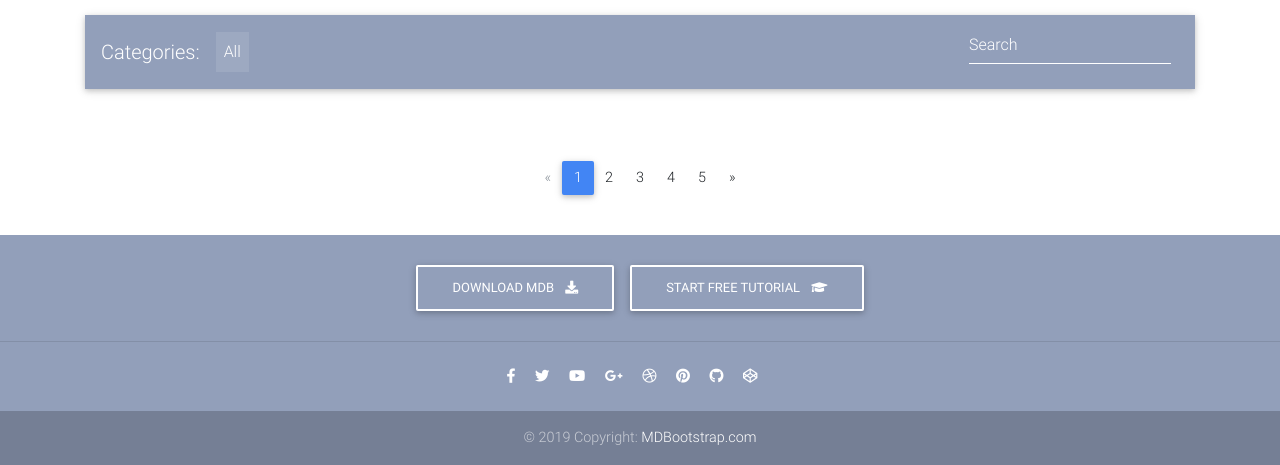
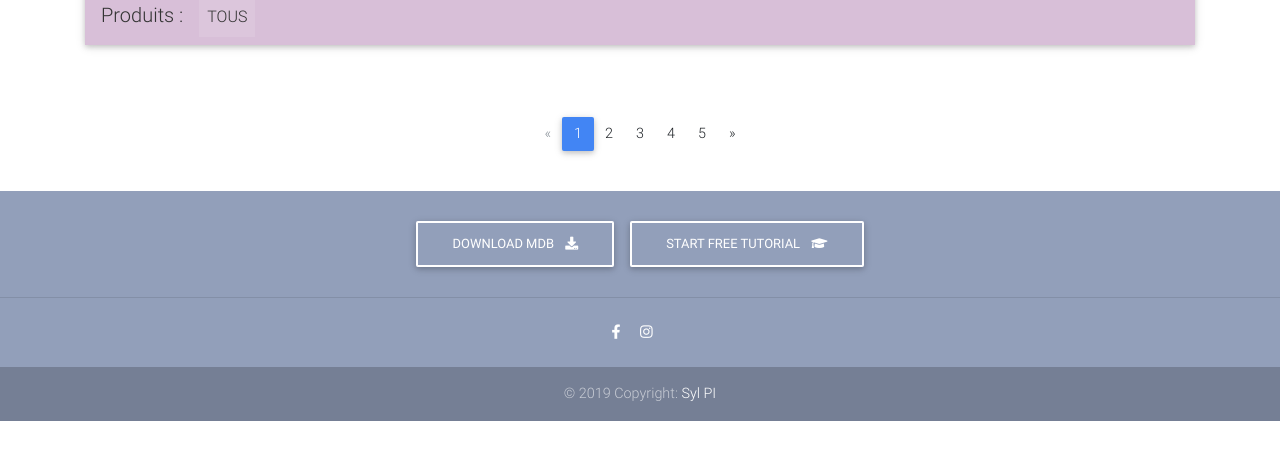
Before and after one commit to sylpi10/myShop, a Django app: template shop/templates/shop/product/list.html in a window 1280 px wide. Shown: the part 505-970 px from the top of the page. After the commit the page ends 926 px from the top, so only its background shows below. Run offline with Django 3.2, Linux system fonts and the light colour scheme; the template is opened without the code that fills it, so the values that code supplies are empty; some libraries are stand-ins or nearby versions.

Commit message:
start styling

```diff
--- a/shop/admin.py
+++ b/shop/admin.py
@@ -1,5 +1,7 @@
 from django.contrib import admin
 from .models import Category, Product
+
+admin.site.site_header = 'Momo admin space'
 
 
 @admin.register(Category)
--- a/shop/static/css/base.css
+++ b/shop/static/css/base.css
@@ -1,3 +1,11 @@
+body{
+
+}
+h1{
+color: #D8BFD8;
+}
+.carousel-item{
+}
 .order-info{
     background-color: #eee;
     margin-top:120px;
@@ -8,5 +16,26 @@
     justify-content: center;
     background-color: #eee;
     padding:40px;
+}
+
+main{
+    margin-top: -15px;
+    padding-top: 15px;
+}
+.products-list-wrapper{
+    background-color: #D8BFD8;
+    color: #333;
+    padding-top: 10px;
+}
+.products-list-wrapper>span{
+    color: #333 !important;
 
 }
+.products-list>ul>li>a{
+    text-transform: uppercase;
+    color: #333 !important;
+    margin-top:4px;
+}
+.products-list>ul>li>a:hover{
+    background-color: #D8BFE5;
+}
--- a/shop/static/css/style.css
+++ b/shop/static/css/style.css
@@ -21,7 +21,3 @@ body,
 /* Footer color for sake of consistency with Navbar */
 .page-footer {
   background-color: #929FBA; }
-
-table{
-    background-color: red !important;
-}
--- a/shop/templates/shop/base.html
+++ b/shop/templates/shop/base.html
@@ -16,35 +16,36 @@
   <link href="{% static 'css/mdb.min.css' %}" rel="stylesheet">
   <!-- Your custom styles (optional) -->
   <link href="{% static 'css/style.min.css' %}" rel="stylesheet">
-  <style type="text/css">
-    html,
-    body,
-    header,
-    .carousel {
-      height: 60vh;
-    }
+    <link href="{% static 'css/base.css' %}" rel="stylesheet">
+<!--  <style type="text/css">-->
+<!--    html,-->
+<!--    body,-->
+<!--    header,-->
+<!--    .carousel {-->
+<!--      height: 60vh;-->
+<!--    }-->
 
-    @media (max-width: 740px) {
+<!--    @media (max-width: 740px) {-->
 
-      html,
-      body,
-      header,
-      .carousel {
-        height: 100vh;
-      }
-    }
+<!--      html,-->
+<!--      body,-->
+<!--      header,-->
+<!--      .carousel {-->
+<!--        height: 100vh;-->
+<!--      }-->
+<!--    }-->
 
-    @media (min-width: 800px) and (max-width: 850px) {
+<!--    @media (min-width: 800px) and (max-width: 850px) {-->
 
-      html,
-      body,
-      header,
-      .carousel {
-        height: 100vh;
-      }
-    }
+<!--      html,-->
+<!--      body,-->
+<!--      header,-->
+<!--      .carousel {-->
+<!--        height: 100vh;-->
+<!--      }-->
+<!--    }-->
 
-  </style>
+<!--  </style>-->
 </head>
 
 <body>
@@ -54,8 +55,8 @@
     <div class="container">
 
       <!-- Brand -->
-      <a class="navbar-brand waves-effect" href="https://mdbootstrap.com/docs/jquery/" target="_blank">
-        <strong class="blue-text">MDB</strong>
+      <a class="navbar-brand waves-effect" href="#" target="_blank">
+        <img src="../../static/img/logo.jpg" width="60" alt="">
       </a>
 
       <!-- Collapse -->
@@ -70,21 +71,14 @@
         <!-- Left -->
         <ul class="navbar-nav mr-auto">
           <li class="nav-item active">
-            <a class="nav-link waves-effect" href="#">Home
+            <a class="nav-link waves-effect" href="">Home
               <span class="sr-only">(current)</span>
             </a>
           </li>
           <li class="nav-item">
-            <a class="nav-link waves-effect" href="https://mdbootstrap.com/docs/jquery/" target="_blank">About MDB</a>
+            <a class="nav-link waves-effect" href="#" target="_blank">About</a>
           </li>
-          <li class="nav-item">
-            <a class="nav-link waves-effect" href="https://mdbootstrap.com/docs/jquery/getting-started/download/"
-              target="_blank">Free download</a>
-          </li>
-          <li class="nav-item">
-            <a class="nav-link waves-effect" href="https://mdbootstrap.com/education/bootstrap/" target="_blank">Free
-              tutorials</a>
-          </li>
+
         </ul>
 
         <!-- Right -->
@@ -103,21 +97,16 @@
             </a>
           </li>
           <li class="nav-item">
-            <a href="https://www.facebook.com/mdbootstrap" class="nav-link waves-effect" target="_blank">
+            <a href="https://www.facebook.com/latelierchenoa" class="nav-link waves-effect" target="_blank">
               <i class="fab fa-facebook-f"></i>
             </a>
           </li>
           <li class="nav-item">
-            <a href="https://twitter.com/MDBootstrap" class="nav-link waves-effect" target="_blank">
-              <i class="fab fa-twitter"></i>
+            <a href="https://www.instagram.com/latelierchenoa/" class="nav-link waves-effect" target="_blank">
+              <i class="fab fa-instagram"></i>
             </a>
           </li>
-          <li class="nav-item">
-            <a href="https://github.com/mdbootstrap/bootstrap-material-design" class="nav-link border border-light rounded waves-effect"
-              target="_blank">
-              <i class="fab fa-github mr-2"></i>MDB GitHub
-            </a>
-          </li>
+
         </ul>
 
       </div>
@@ -159,36 +148,11 @@
 
     <!-- Social icons -->
     <div class="pb-4">
-      <a href="https://www.facebook.com/mdbootstrap" target="_blank">
+      <a href="https://www.facebook.com/latelierchenoa" target="_blank">
         <i class="fab fa-facebook-f mr-3"></i>
       </a>
-
-      <a href="https://twitter.com/MDBootstrap" target="_blank">
-        <i class="fab fa-twitter mr-3"></i>
-      </a>
-
-      <a href="https://www.youtube.com/watch?v=7MUISDJ5ZZ4" target="_blank">
-        <i class="fab fa-youtube mr-3"></i>
-      </a>
-
-      <a href="https://plus.google.com/u/0/b/107863090883699620484" target="_blank">
-        <i class="fab fa-google-plus-g mr-3"></i>
-      </a>
-
-      <a href="https://dribbble.com/mdbootstrap" target="_blank">
-        <i class="fab fa-dribbble mr-3"></i>
-      </a>
-
-      <a href="https://pinterest.com/mdbootstrap" target="_blank">
-        <i class="fab fa-pinterest mr-3"></i>
-      </a>
-
-      <a href="https://github.com/mdbootstrap/bootstrap-material-design" target="_blank">
-        <i class="fab fa-github mr-3"></i>
-      </a>
-
-      <a href="http://codepen.io/mdbootstrap/" target="_blank">
-        <i class="fab fa-codepen mr-3"></i>
+            <a href="https://www.instagram.com/latelierchenoa/" target="_blank">
+        <i class="fab fa-instagram mr-3"></i>
       </a>
     </div>
     <!-- Social icons -->
@@ -196,7 +160,7 @@
     <!--Copyright-->
     <div class="footer-copyright py-3">
       © 2019 Copyright:
-      <a href="https://mdbootstrap.com/education/bootstrap/" target="_blank"> MDBootstrap.com </a>
+      <a href="#" target="_blank"> Syl PI </a>
     </div>
     <!--/.Copyright-->
 
--- a/shop/templates/shop/product/list.html
+++ b/shop/templates/shop/product/list.html
@@ -3,9 +3,9 @@
 {% load static %}
 
 {% block content %}
+<link href="{% static 'css/base.css' %}" rel="stylesheet">
 
-
-<div id="carousel-example-1z" class="carousel slide carousel-fade pt-4" data-ride="carousel"
+<div id="carousel-example-1z" class="carousel slide carousel-fade mt-5" data-ride="carousel"
      xmlns:shop="http://www.w3.org/1999/xhtml">
 
     <!--Indicators-->
@@ -21,7 +21,9 @@
 
       <!--First slide-->
       <div class="carousel-item active">
-        <div class="view" style="background-image: url('https://mdbootstrap.com/img/Photos/Horizontal/E-commerce/8-col/img%282%29.jpg'); background-repeat: no-repeat; background-size: cover;">
+        <div class="view" style="background-image: url('../static/img/cover.JPG');
+        background-repeat: no-repeat; background-size: cover;
+        background-position: center;">
 
           <!-- Mask & flexbox options-->
           <div class="mask rgba-black-strong d-flex justify-content-center align-items-center">
@@ -29,23 +31,16 @@
             <!-- Content -->
             <div class="text-center white-text mx-5 wow fadeIn">
               <h1 class="mb-4">
-                <strong>Learn Bootstrap 4 with MDB</strong>
+                <strong>L'ATELIER CHENOA</strong>
               </h1>
 
-              <p>
-                <strong>Best & free guide of responsive web design</strong>
+                <h2>Fabrication artisanale de plein de trucs</h2>
+
+              <p class="mb-4 d-none d-md-block">
+                <strong>Lorem ipsum dolor sit amet, consectetur adipisicing elit. Aperiam consequatur dolorum ex
+                  <br> explicabo incidunt ipsa molestiae quidem similique vero voluptates!</strong>
               </p>
 
-              <p class="mb-4 d-none d-md-block">
-                <strong>The most comprehensive tutorial for the Bootstrap 4. Loved by over 500 000 users. Video and
-                  written versions
-                  available. Create your own, stunning website.</strong>
-              </p>
-
-              <a target="_blank" href="https://mdbootstrap.com/education/bootstrap/" class="btn btn-outline-white btn-lg">Start
-                free tutorial
-                <i class="fas fa-graduation-cap ml-2"></i>
-              </a>
             </div>
             <!-- Content -->
 
@@ -58,7 +53,7 @@
 
       <!--Second slide-->
       <div class="carousel-item">
-        <div class="view" style="background-image: url('https://mdbootstrap.com/img/Photos/Horizontal/E-commerce/8-col/img%283%29.jpg'); background-repeat: no-repeat; background-size: cover;">
+        <div class="view" style="background-image: url('../static/img/cover2.JPG'); background-repeat: no-repeat; background-size: cover;">
 
           <!-- Mask & flexbox options-->
           <div class="mask rgba-black-strong d-flex justify-content-center align-items-center">
@@ -66,23 +61,16 @@
             <!-- Content -->
             <div class="text-center white-text mx-5 wow fadeIn">
               <h1 class="mb-4">
-                <strong>Learn Bootstrap 4 with MDB</strong>
+                <strong>L'ATELIER CHENOA</strong>
               </h1>
 
-              <p>
-                <strong>Best & free guide of responsive web design</strong>
+                <h2>Fabrication artisanale de plein de trucs</h2>
+
+              <p class="mb-4 d-none d-md-block">
+                <strong>Lorem ipsum dolor sit amet, consectetur adipisicing elit. Aperiam consequatur dolorum ex
+                  <br> explicabo incidunt ipsa molestiae quidem similique vero voluptates!</strong>
               </p>
 
-              <p class="mb-4 d-none d-md-block">
-                <strong>The most comprehensive tutorial for the Bootstrap 4. Loved by over 500 000 users. Video and
-                  written versions
-                  available. Create your own, stunning website.</strong>
-              </p>
-
-              <a target="_blank" href="https://mdbootstrap.com/education/bootstrap/" class="btn btn-outline-white btn-lg">Start
-                free tutorial
-                <i class="fas fa-graduation-cap ml-2"></i>
-              </a>
             </div>
             <!-- Content -->
 
@@ -95,7 +83,7 @@
 
       <!--Third slide-->
       <div class="carousel-item">
-        <div class="view" style="background-image: url('https://mdbootstrap.com/img/Photos/Horizontal/E-commerce/8-col/img%285%29.jpg'); background-repeat: no-repeat; background-size: cover;">
+        <div class="view" style="background-image: url('../static/img/cover3.JPG'); background-repeat: no-repeat; background-size: cover;">
 
           <!-- Mask & flexbox options-->
           <div class="mask rgba-black-strong d-flex justify-content-center align-items-center">
@@ -103,23 +91,16 @@
             <!-- Content -->
             <div class="text-center white-text mx-5 wow fadeIn">
               <h1 class="mb-4">
-                <strong>Learn Bootstrap 4 with MDB</strong>
+                <strong>L' ATELIER CHENOA</strong>
               </h1>
 
-              <p>
-                <strong>Best & free guide of responsive web design</strong>
+                <h2>Fabrication artisanale de plein de trucs</h2>
+
+              <p class="mb-4 d-none d-md-block">
+                <strong>Lorem ipsum dolor sit amet, consectetur adipisicing elit. Aperiam consequatur dolorum ex
+                  <br>explicabo incidunt ipsa molestiae quidem similique vero voluptates! </strong>
               </p>
 
-              <p class="mb-4 d-none d-md-block">
-                <strong>The most comprehensive tutorial for the Bootstrap 4. Loved by over 500 000 users. Video and
-                  written versions
-                  available. Create your own, stunning website.</strong>
-              </p>
-
-              <a target="_blank" href="https://mdbootstrap.com/education/bootstrap/" class="btn btn-outline-white btn-lg">Start
-                free tutorial
-                <i class="fas fa-graduation-cap ml-2"></i>
-              </a>
             </div>
             <!-- Content -->
 
@@ -152,10 +133,10 @@
     <div class="container">
 
       <!--Navbar-->
-      <nav class="navbar navbar-expand-lg navbar-dark mdb-color lighten-3 mt-3 mb-5">
+      <nav class="navbar navbar-expand-lg navbar-dark products-list-wrapper mt-3 mb-5">
 
         <!-- Navbar brand -->
-        <span class="navbar-brand">Categories:</span>
+        <span class="navbar-brand">Produits :</span>
 
         <!-- Collapse button -->
         <button class="navbar-toggler" type="button" data-toggle="collapse" data-target="#basicExampleNav"
@@ -164,12 +145,12 @@
         </button>
 
         <!-- Collapsible content -->
-        <div class="collapse navbar-collapse" id="basicExampleNav">
+        <div class="collapse products-list navbar-collapse" id="basicExampleNav">
 
           <!-- Links -->
           <ul class="navbar-nav mr-auto">
             <li class="nav-item active" {% if not category %}class="selected"{% endif %}>
-              <a class="nav-link" href="{% url 'shop:product_list' %}">All
+              <a class="nav-link" href="{% url 'shop:product_list' %}">Tous
                 <span class="sr-only">(current) </span>
               </a>
             </li>
@@ -183,11 +164,11 @@
           </ul>
           <!-- Links -->
 
-          <form class="form-inline">
-            <div class="md-form my-0">
-              <input class="form-control mr-sm-2" type="text" placeholder="Search" aria-label="Search">
-            </div>
-          </form>
+<!--          <form class="form-inline">-->
+<!--            <div class="md-form my-0">-->
+<!--              <input class="form-control mr-sm-2" type="text" placeholder="Search" aria-label="Search">-->
+<!--            </div>-->
+<!--          </form>-->
         </div>
         <!-- Collapsible content -->
 
```
Also changed, not shown: shop/templates/shop/product/detail.html (+4 -8 lines), shop/static/img/cover.JPG (added), shop/static/img/cover2.JPG (added), shop/static/img/logo.jpg (added), 1 other file.
